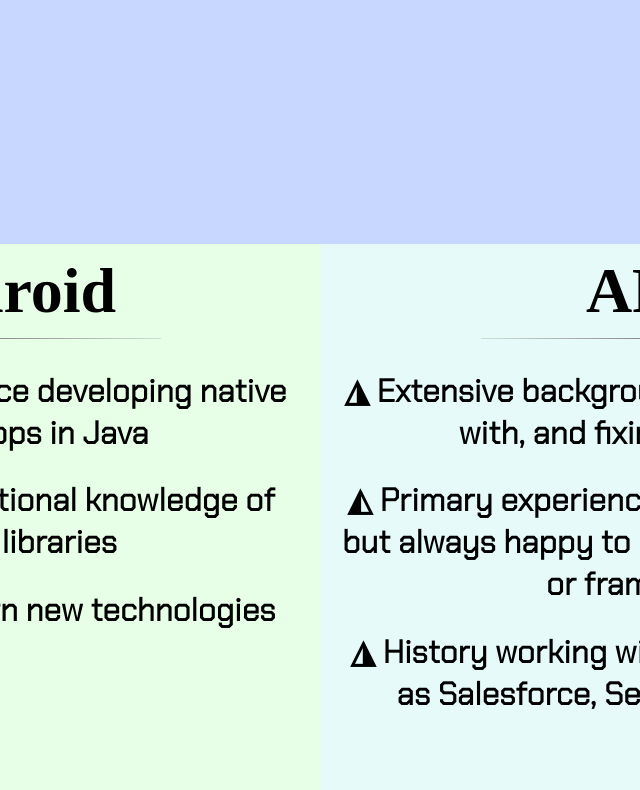
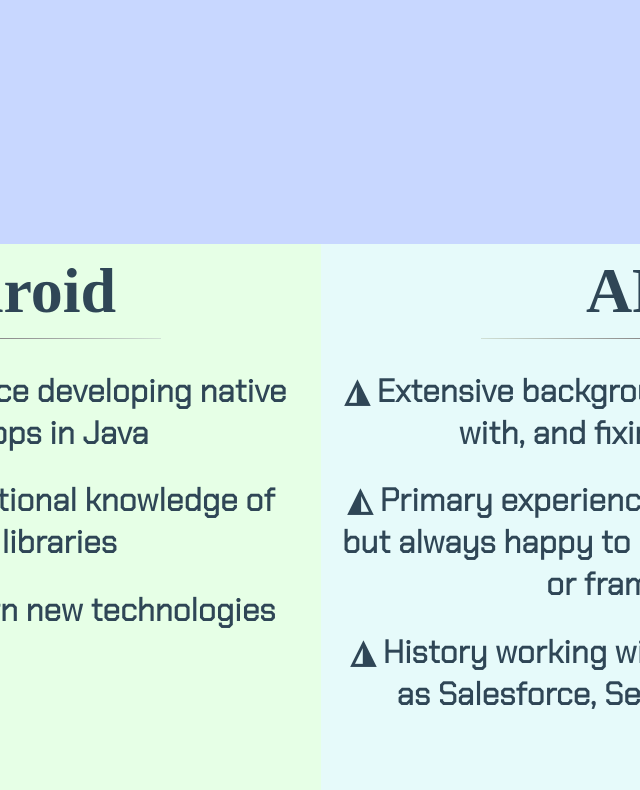
Before and after one commit to lkrienke/personal_marketing_site, a plain HTML site: page index.html in a window 1280 px wide. Shown: the part 556-1346 px from the top of the page, without its empty margins (319-959 px from the left). Drawn offline with nearby package versions, Linux system fonts and the light colour scheme; a web font is replaced by a local one.

Commit message:
Fix variable name in css

```diff
--- a/stylesheets/styles.css
+++ b/stylesheets/styles.css
@@ -10,7 +10,7 @@ html,body {
 }
 
 h1 {
-	color: var(main-text-color);
+	color: var(--main-text-color);
 	text-align: center;
 	font-family: "Bungee Hairline";
 	font-size: 40px;
@@ -20,7 +20,7 @@ h1 {
 }
 
 h2 {
-  color: var(main-text-color);
+  color: var(--main-text-color);
   text-align: center;
   font-family: "Chakra Petch", sans-serif;
   font-size: 30px;
@@ -32,7 +32,7 @@ h2 {
 
 a {
   text-decoration: none;
-  color: var(main-text-color);
+  color: var(--main-text-color);
   text-align: center;
   font-family: "Bungee Hairline";
   font-size: 20px;
```
